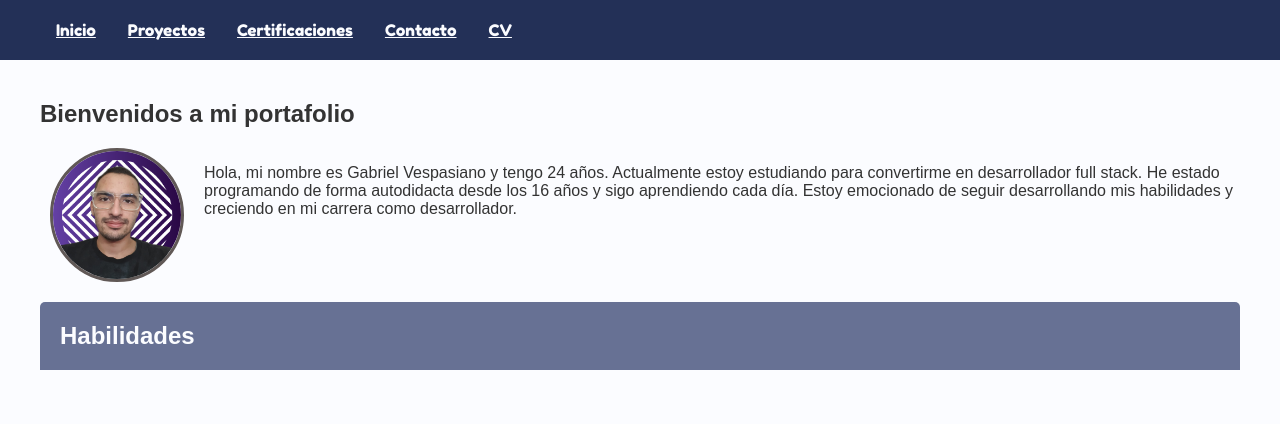
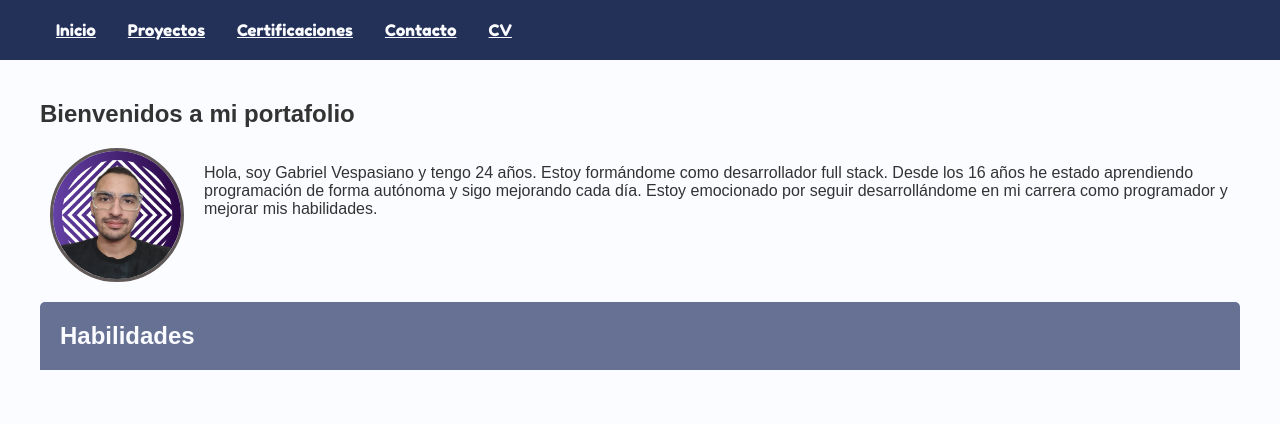
Before and after one commit to gabyvespasiano/gabyvespasiano.github.io, a plain HTML site: page index.html in a window 1280 px wide. Shown: the top 424 px of the page. Drawn offline with Linux system fonts and the light colour scheme.

Commit message:
se modifico la descrip

```diff
--- a/index.html
+++ b/index.html
@@ -33,8 +33,7 @@
       <div class="inicio">
         <img src="/imagenes/avatar.png" class="foto" alt="foto"></li>
 
-        <p class="desktop">Hola, mi nombre es Gabriel Vespasiano y tengo 24 años. Actualmente estoy estudiando para convertirme en desarrollador full stack.
-          He estado programando de forma autodidacta desde los 16 años y sigo aprendiendo cada día. Estoy emocionado de seguir desarrollando mis habilidades y creciendo en mi carrera como desarrollador.</p>
+        <p class="desktop">Hola, soy Gabriel Vespasiano y tengo 24 años. Estoy formándome como desarrollador full stack. Desde los 16 años he estado aprendiendo programación de forma autónoma y sigo mejorando cada día. Estoy emocionado por seguir desarrollándome en mi carrera como programador y mejorar mis habilidades.</p>
       </div>
     </section>
     <section id="habilidades">
```
